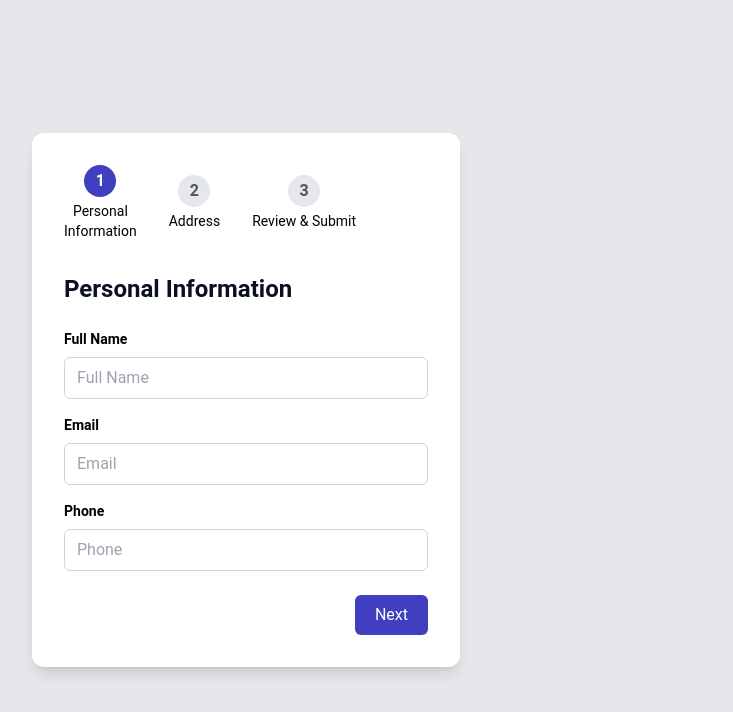
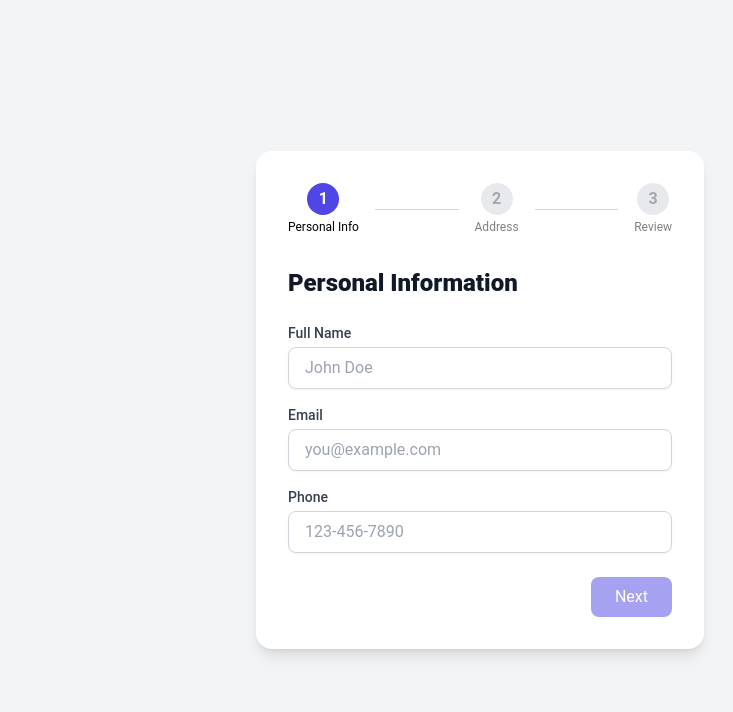
Before and after one commit to SAY007-DEV/nexcrest-task, a React (Vite) app: page / in a window 1280 px wide. Shown: the top 712 px of the page, without its empty margins (160-893 px from the left). Built offline with nearby package versions, Linux system fonts and the light colour scheme.

Commit message:
fixed styling isuues

```diff
--- a/src/Components/Address.jsx
+++ b/src/Components/Address.jsx
@@ -30,62 +30,62 @@ function Address({ nextStep, prevStep, updateFormData, formData }) {
   };
 
   return (
-    <div className="bg-gray-200 min-h-screen flex items-center justify-center p-6">
-      <div className="bg-white rounded-xl p-8 shadow-lg max-w-md w-full">
-        <nav className="flex items-center justify-between mb-8">
-          <div className="flex items-center space-x-4">
+    <div className="bg-gray-100 min-h-screen flex items-center justify-center px-4 sm:px-6 lg:px-8">
+      <div className="max-w-md w-full space-y-8">
+        <div className="bg-white p-8 rounded-2xl shadow-lg">
+          <div className="flex items-center justify-between mb-8">
+            <div className="flex items-center space-x-2 sm:space-x-4 w-full">
+              <div className="flex flex-col items-center opacity-50">
+                <div className="w-8 h-8 rounded-full bg-gray-300 text-gray-600 flex items-center justify-center font-bold">1</div>
+                <span className="text-xs text-center mt-1">Personal Info</span>
+              </div>
+              <div className="flex-1 h-px bg-gray-300"></div>
               <div className="flex flex-col items-center">
-              <div className="w-8 h-8 rounded-full bg-gray-200 text-gray-600 flex items-center justify-center font-semibold">
-                1
+                <div className="w-8 h-8 rounded-full bg-indigo-600 text-white flex items-center justify-center font-bold">2</div>
+                <span className="text-xs text-center mt-1">Address</span>
               </div>
-              <span className="text-center text-sm mt-1">Personal<br />Information</span>
-            </div>
-            <div className="flex-1 h-[1px] bg-gray-300" />
-            <div className="flex flex-col items-center">
-              <div className="w-8 h-8 rounded-full bg-[#3f3fbf] text-white flex items-center justify-center font-semibold">
-                2
-              </div>
-              <span className="text-center text-sm mt-1">Address</span>
-            </div>
-            <div className="flex-1 h-[1px] bg-gray-300" />
-            <div className="flex flex-col items-center">
-              <div className="w-8 h-8 rounded-full bg-gray-200 text-gray-600 flex items-center justify-center font-semibold">
-                3
-              </div>
-              <span className="text-center text-sm mt-1">Review &amp; Submit</span>
+              <div className="flex-1 h-px bg-gray-300"></div>
+              <div className="flex flex-col items-center opacity-50">
+                <div className="w-8 h-8 rounded-full bg-gray-300 text-gray-600 flex items-center justify-center font-bold">3</div>
+                <span className="text-xs text-center mt-1">Review</span>
               </div>
             </div>
-        </nav>
-        <h2 className="text-2xl font-bold text-[#0a101f] mb-6">Address</h2>
+          </div>
+          <h2 className="text-2xl font-extrabold text-gray-900 mb-6">Address</h2>
           <form>
-          <label className="block mb-2 font-semibold text-sm" htmlFor="country">Country</label>
-          <select id="country" className="w-full mb-4 px-3 py-2 border border-gray-300 rounded-md"
+            <div>
+              <label className="block text-sm font-medium text-gray-700" htmlFor="country">Country</label>
+              <select id="country" className="mt-1 w-full px-4 py-2 border border-gray-300 rounded-lg shadow-sm focus:ring-indigo-500 focus:border-indigo-500"
                       value={countries.find(c => c.name === formData.country)?.code || ''}
                       onChange={handleCountryChange}>
                 <option value="">Select Country</option>
                 {countries.map(c => <option key={c.code} value={c.code}>{c.name}</option>)}
               </select>
-
-          <label className="block mb-2 font-semibold text-sm" htmlFor="state">State</label>
-          <select id="state" className="w-full mb-4 px-3 py-2 border border-gray-300 rounded-md"
+            </div>
+            <div className="mt-4">
+              <label className="block text-sm font-medium text-gray-700" htmlFor="state">State</label>
+              <select id="state" className="mt-1 w-full px-4 py-2 border border-gray-300 rounded-lg shadow-sm focus:ring-indigo-500 focus:border-indigo-500"
                       value={formData.state}
                       onChange={handleChange}
                       disabled={!formData.country}>
                 <option value="">Select State</option>
                 {states.map(s => <option key={s.name} value={s.name}>{s.name}</option>)}
               </select>
-
-          <label className="block mb-2 font-semibold text-sm" htmlFor="city">City</label>
-          <input id="city" type="text" className="w-full mb-4 px-3 py-2 border border-gray-300 rounded-md" value={formData.city} onChange={handleChange} disabled={!formData.state} />
-
-          <label className="block mb-2 font-semibold text-sm" htmlFor="zipCode">Zip Code</label>
-          <input id="zipCode" type="text" className="w-full mb-6 px-3 py-2 border border-gray-300 rounded-md" value={formData.zipCode} onChange={handleChange} />
-
-          <div className="flex justify-between">
-            <button type="button" className="border rounded-md px-5 py-2" onClick={prevStep}>Back</button>
-            <button type="button" className="bg-[#3f3fbf] text-white px-5 py-2 rounded-md" onClick={nextStep}>Next</button>
+            </div>
+            <div className="mt-4">
+              <label className="block text-sm font-medium text-gray-700" htmlFor="city">City</label>
+              <input id="city" type="text" className="mt-1 w-full px-4 py-2 border border-gray-300 rounded-lg shadow-sm focus:ring-indigo-500 focus:border-indigo-500" value={formData.city} onChange={handleChange} disabled={!formData.state} />
+            </div>
+            <div className="mt-4">
+              <label className="block text-sm font-medium text-gray-700" htmlFor="zipCode">Zip Code</label>
+              <input id="zipCode" type="text" className="mt-1 w-full px-4 py-2 border border-gray-300 rounded-lg shadow-sm focus:ring-indigo-500 focus:border-indigo-500" value={formData.zipCode} onChange={handleChange} />
+            </div>
+            <div className="flex justify-between mt-6">
+              <button type="button" className="w-full sm:w-auto bg-gray-200 text-gray-800 px-6 py-2 rounded-lg hover:bg-gray-300 focus:outline-none focus:ring-2 focus:ring-offset-2 focus:ring-gray-400" onClick={prevStep}>Back</button>
+              <button type="button" className="w-full sm:w-auto bg-indigo-600 text-white px-6 py-2 rounded-lg hover:bg-indigo-700 focus:outline-none focus:ring-2 focus:ring-offset-2 focus:ring-indigo-500" onClick={nextStep}>Next</button>
             </div>
           </form>
+        </div>
       </div>
     </div>
   );
--- a/src/Components/PersonalInfo.jsx
+++ b/src/Components/PersonalInfo.jsx
@@ -30,48 +30,45 @@ function PersonalInfo({ nextStep, updateFormData, formData }) {
   };
 
   return (
-    <div className="bg-gray-200 min-h-screen flex items-center justify-center p-6">
-      <div className="max-w-4xl w-full grid grid-cols-1 md:grid-cols-2 gap-10">
-        {/* Step 1 */}
-        <div className="bg-white rounded-xl p-8 shadow-lg max-w-md w-full">
-          <nav className="flex items-center justify-between mb-8">
-            <div className="flex items-center space-x-4">
+    <div className="bg-gray-100 min-h-screen flex items-center justify-center px-4 sm:px-6 lg:px-8">
+      <div className="max-w-md w-full space-y-8">
+        <div className="bg-white p-8 rounded-2xl shadow-lg">
+          <div className="flex items-center justify-between mb-8">
+            <div className="flex items-center space-x-2 sm:space-x-4 w-full">
               <div className="flex flex-col items-center">
-                <div className="w-8 h-8 rounded-full bg-[#3f3fbf] text-white flex items-center justify-center font-semibold">
-                  1
-                </div>
-                <span className="text-center text-sm mt-1">Personal<br />Information</span>
+                <div className="w-8 h-8 rounded-full bg-indigo-600 text-white flex items-center justify-center font-bold">1</div>
+                <span className="text-xs text-center mt-1">Personal Info</span>
               </div>
-              <div className="flex-1 h-[1px] bg-gray-300" />
-              <div className="flex flex-col items-center">
-                <div className="w-8 h-8 rounded-full bg-gray-200 text-gray-600 flex items-center justify-center font-semibold">
-                  2
-                </div>
-                <span className="text-center text-sm mt-1">Address</span>
+              <div className="flex-1 h-px bg-gray-300"></div>
+              <div className="flex flex-col items-center opacity-50">
+                <div className="w-8 h-8 rounded-full bg-gray-300 text-gray-600 flex items-center justify-center font-bold">2</div>
+                <span className="text-xs text-center mt-1">Address</span>
               </div>
-              <div className="flex-1 h-[1px] bg-gray-300" />
-              <div className="flex flex-col items-center">
-                <div className="w-8 h-8 rounded-full bg-gray-200 text-gray-600 flex items-center justify-center font-semibold">
-                  3
-                </div>
-                <span className="text-center text-sm mt-1">Review &amp; Submit</span>
+              <div className="flex-1 h-px bg-gray-300"></div>
+              <div className="flex flex-col items-center opacity-50">
+                <div className="w-8 h-8 rounded-full bg-gray-300 text-gray-600 flex items-center justify-center font-bold">3</div>
+                <span className="text-xs text-center mt-1">Review</span>
               </div>
             </div>
-          </nav>
-          <h2 className="text-2xl font-bold text-[#0a101f] mb-6">Personal Information</h2>
+          </div>
+
+          <h2 className="text-2xl font-extrabold text-gray-900 mb-6">Personal Information</h2>
           <form>
-            <label className="block mb-2 font-semibold text-sm" htmlFor="fullName">Full Name</label>
-            <input id="fullName" type="text" placeholder="Full Name" className="w-full mb-4 px-3 py-2 border border-gray-300 rounded-md text-gray-600 placeholder-gray-400 focus:outline-none focus:ring-2 focus:ring-[#3f3fbf]" value={formData.fullName} onChange={handleChange} />
-
-            <label className="block mb-2 font-semibold text-sm" htmlFor="email">Email</label>
-            <input id="email" type="email" placeholder="Email" className="w-full mb-4 px-3 py-2 border border-gray-300 rounded-md text-gray-600 placeholder-gray-400 focus:outline-none focus:ring-2 focus:ring-[#3f3fbf]" value={formData.email} onChange={handleChange} />
-            {emailError && <p className="text-red-500 text-xs mb-4">{emailError}</p>}
-
-            <label className="block mb-2 font-semibold text-sm" htmlFor="phone">Phone</label>
-            <input id="phone" type="tel" placeholder="Phone" className="w-full mb-6 px-3 py-2 border border-gray-300 rounded-md text-gray-600 placeholder-gray-400 focus:outline-none focus:ring-2 focus:ring-[#3f3fbf]" value={formData.phone} onChange={handleChange} />
-
-            <div className="flex justify-end">
-              <button type="button" className="bg-[#3f3fbf] text-white px-5 py-2 rounded-md" onClick={handleNext} disabled={!formData.email || !!emailError}>
+            <div>
+              <label className="block text-sm font-medium text-gray-700" htmlFor="fullName">Full Name</label>
+              <input id="fullName" type="text" placeholder="John Doe" className="mt-1 w-full px-4 py-2 border border-gray-300 rounded-lg shadow-sm focus:ring-indigo-500 focus:border-indigo-500" value={formData.fullName} onChange={handleChange} />
+            </div>
+            <div className="mt-4">
+              <label className="block text-sm font-medium text-gray-700" htmlFor="email">Email</label>
+              <input id="email" type="email" placeholder="you@example.com" className="mt-1 w-full px-4 py-2 border border-gray-300 rounded-lg shadow-sm focus:ring-indigo-500 focus:border-indigo-500" value={formData.email} onChange={handleChange} />
+              {emailError && <p className="text-red-500 text-xs mt-1">{emailError}</p>}
+            </div>
+            <div className="mt-4">
+              <label className="block text-sm font-medium text-gray-700" htmlFor="phone">Phone</label>
+              <input id="phone" type="tel" placeholder="123-456-7890" className="mt-1 w-full px-4 py-2 border border-gray-300 rounded-lg shadow-sm focus:ring-indigo-500 focus:border-indigo-500" value={formData.phone} onChange={handleChange} />
+            </div>
+            <div className="flex justify-end mt-6">
+              <button type="button" className="w-full sm:w-auto bg-indigo-600 text-white px-6 py-2 rounded-lg hover:bg-indigo-700 focus:outline-none focus:ring-2 focus:ring-offset-2 focus:ring-indigo-500 disabled:opacity-50" onClick={handleNext} disabled={!formData.email || !!emailError}>
                 Next
               </button>
             </div>
--- a/src/Components/Review.jsx
+++ b/src/Components/Review.jsx
@@ -4,69 +4,62 @@ function Review({ nextStep, prevStep, formData }) {
   const { fullName, email, phone, country, state, city } = formData;
 
   return (
-    <div className="bg-gray-200 min-h-screen flex items-center justify-center p-6">
-      <div className="bg-white rounded-xl p-8 w-full max-w-md shadow-md">
-        {/* Stepper */}
+    <div className="bg-gray-100 min-h-screen flex items-center justify-center px-4 sm:px-6 lg:px-8">
+      <div className="max-w-md w-full space-y-8">
+        <div className="bg-white p-8 rounded-2xl shadow-lg">
           <div className="flex items-center justify-between mb-8">
-          <div className="flex items-center w-full">
-            <div className="flex flex-col items-center text-center w-1/3 relative">
-              <div className="w-8 h-8 rounded-full bg-gray-300 text-gray-700 flex items-center justify-center text-sm font-semibold">
-                1
+            <div className="flex items-center space-x-2 sm:space-x-4 w-full">
+              <div className="flex flex-col items-center opacity-50">
+                <div className="w-8 h-8 rounded-full bg-gray-300 text-gray-600 flex items-center justify-center font-bold">1</div>
+                <span className="text-xs text-center mt-1">Personal Info</span>
               </div>
-              <div className="mt-2 text-xs leading-tight">
-                Personal<br />Information
+              <div className="flex-1 h-px bg-gray-300"></div>
+              <div className="flex flex-col items-center opacity-50">
+                <div className="w-8 h-8 rounded-full bg-gray-300 text-gray-600 flex items-center justify-center font-bold">2</div>
+                <span className="text-xs text-center mt-1">Address</span>
               </div>
-              <div className="absolute top-3.5 right-0 w-full border-t border-gray-300" style={{zIndex: -1}} />
-            </div>
-            <div className="flex flex-col items-center text-center w-1/3 relative">
-              <div className="w-8 h-8 rounded-full bg-gray-300 text-gray-700 flex items-center justify-center text-sm font-semibold">
-                2
-              </div>
-              <div className="mt-2 text-xs leading-tight">Address</div>
-              <div className="absolute top-3.5 right-0 w-full border-t border-gray-300" style={{zIndex: -1}} />
-            </div>
-            <div className="flex flex-col items-center text-center w-1/3 relative">
-              <div className="w-8 h-8 rounded-full bg-indigo-700 text-white flex items-center justify-center text-sm font-semibold">
-                3
-              </div>
-              <div className="mt-2 text-xs leading-tight">Review &amp; Submit</div>
+              <div className="flex-1 h-px bg-gray-300"></div>
+              <div className="flex flex-col items-center">
+                <div className="w-8 h-8 rounded-full bg-indigo-600 text-white flex items-center justify-center font-bold">3</div>
+                <span className="text-xs text-center mt-1">Review</span>
               </div>
             </div>
           </div>
-        <h2 className="text-2xl font-bold mb-6">Review &amp; Submit</h2>
-        <div className="space-y-4 text-sm">
-          <div className="flex justify-between border-b pb-1">
-            <span>Full Name</span>
-            <span>{fullName}</span>
+          <h2 className="text-2xl font-extrabold text-gray-900 mb-6">Review &amp; Submit</h2>
+          <div className="space-y-4 text-sm text-gray-700">
+            <div className="flex justify-between border-b border-gray-200 py-2">
+              <span className="font-medium">Full Name</span>
+              <span className="text-gray-900">{fullName}</span>
             </div>
-          <div className="flex justify-between border-b pb-1">
-            <span>Email</span>
-            <span>{email}</span>
+            <div className="flex justify-between border-b border-gray-200 py-2">
+              <span className="font-medium">Email</span>
+              <span className="text-gray-900">{email}</span>
             </div>
-          <div className="flex justify-between border-b pb-1">
-            <span>Phone</span>
-            <span>{phone}</span>
+            <div className="flex justify-between border-b border-gray-200 py-2">
+              <span className="font-medium">Phone</span>
+              <span className="text-gray-900">{phone}</span>
             </div>
-          <div className="flex justify-between border-b pb-1">
-            <span>Country</span>
-            <span>{country}</span>
+            <div className="flex justify-between border-b border-gray-200 py-2">
+              <span className="font-medium">Country</span>
+              <span className="text-gray-900">{country}</span>
             </div>
-          <div className="flex justify-between border-b pb-1">
-            <span>State</span>
-            <span>{state}</span>
+            <div className="flex justify-between border-b border-gray-200 py-2">
+              <span className="font-medium">State</span>
+              <span className="text-gray-900">{state}</span>
             </div>
-          <div className="flex justify-between border-b pb-1">
-            <span>City</span>
-            <span>{city}</span>
+            <div className="flex justify-between border-b border-gray-200 py-2">
+              <span className="font-medium">City</span>
+              <span className="text-gray-900">{city}</span>
             </div>
           </div>
-        <div className="mt-8 flex justify-between">
-          <button type="button" className="border rounded px-5 py-2" onClick={prevStep}>
+          <div className="flex justify-between mt-8">
+            <button type="button" className="w-full sm:w-auto bg-gray-200 text-gray-800 px-6 py-2 rounded-lg hover:bg-gray-300 focus:outline-none focus:ring-2 focus:ring-offset-2 focus:ring-gray-400" onClick={prevStep}>
               Back
             </button>
-          <button type="button" className="bg-indigo-700 text-white rounded px-5 py-2" onClick={nextStep}>
+            <button type="button" className="w-full sm:w-auto bg-indigo-600 text-white px-6 py-2 rounded-lg hover:bg-indigo-700 focus:outline-none focus:ring-2 focus:ring-offset-2 focus:ring-indigo-500" onClick={nextStep}>
               Submit
             </button>
+          </div>
         </div>
       </div>
     </div>
```
Lines whose indentation alone changed are shown as unchanged.
